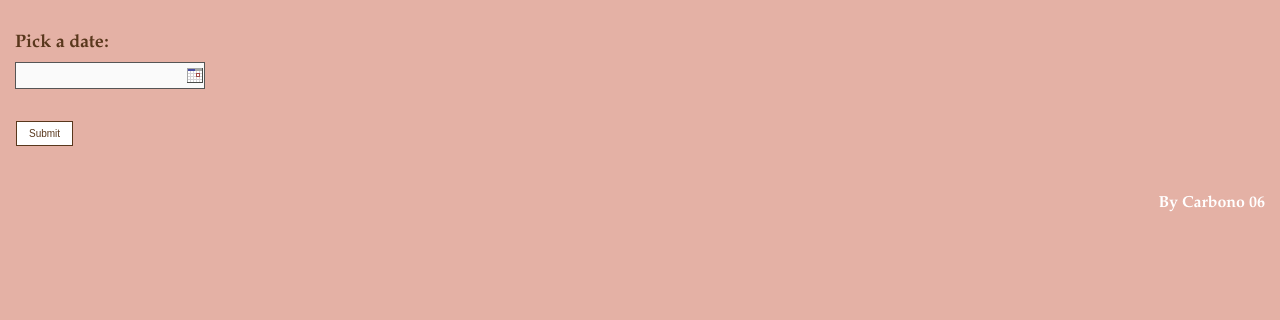
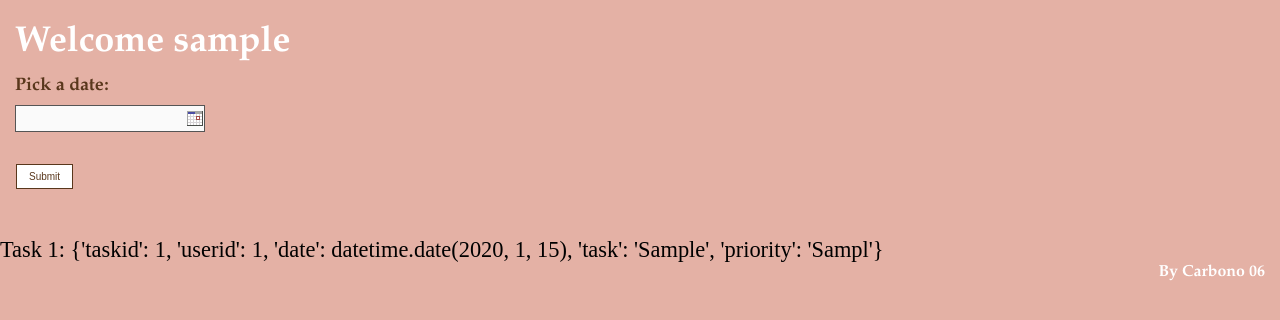
Before and after one commit to DAP-web/Carbono, a Flask app: page /calendar in a window 1280 px wide; the page is wider, and only the part inside the window is pictured. Shown: the part 80-400 px from the top of that part. Run offline with Flask 2, Linux system fonts and the light colour scheme; the visitor is signed in with stand-in values (Sample User, id 1); tables that the repository leaves empty hold one stand-in row (values such as "Sample post"); some libraries are stand-ins or nearby versions.

Commit message:
Mr Worldwide

```diff
--- a/Database SQL/PasswordsUsers.txt
+++ b/Database SQL/PasswordsUsers.txt
@@ -1 +1,2 @@
-BadBunny:	Temudaste
+BadBunny:	Temudaste. Cliente
+Diego:      Timber. Admin
--- a/app.py
+++ b/app.py
@@ -3,6 +3,7 @@
 import bcrypt
 import requests
 from logic.userLogic import UserLogic
+from logic.tasksLogic import TaskLogic
 
 app = Flask(__name__)
 cors = CORS(app)
@@ -48,13 +49,34 @@
                     session["login_user_email"] = email
                     session["login_user_name"] = userDict["username"]
                     session["loggedIn"] = True
-                    return redirect("dashboard")
+                    print(userDict["admin"])
+                    if userDict["admin"] == 0:
+                        print("cliente -> calendar")
+                        return redirect("calendar")
+                    elif userDict["admin"] == 1:
+                        print("admin -> dashboard")
+                        return redirect("dashboard")
+                    else:
+                        print("Algo anda mal papi!")
+                        return redirect("dashboard")
                 else:
                     return redirect("login")
             else:
                 return redirect("login")
         else:
             return redirect("login")
+
+@app.route("/logout")
+def logout():
+    if session.get("loggedIn"):
+        session.pop("login_user_id")
+        session.pop("login_user_email")
+        session.pop("login_user_name")
+        session.pop("loggedIn")
+        print("Session removed!")
+        return redirect("login")
+    else:
+        return redirect("login")
 
 @app.route("/registration", methods=["GET", "POST"])
 def registration():
@@ -96,7 +118,19 @@
 
 @app.route("/calendar")
 def calendar():
-    return render_template("calendar.html")
+    if session.get("loggedIn"):
+        logic = TaskLogic()
+
+        print("Found a session!")
+        userid = session.get("login_user_id")
+        username = session.get("login_user_name")
+
+        usersTasks = logic.getAllTasksByUser(userid)
+
+        return render_template("calendar.html", userid=userid, username=username, tasks = usersTasks)
+    else:
+        print("Didn't find a session. Redirecting to Login!")
+        return redirect("login")
 
 @app.route("/todolist")
 def todolist():
--- a/logic/tasksLogic.py
+++ b/logic/tasksLogic.py
@@ -3,6 +3,12 @@
 class TaskLogic(PybaLogic):
     def __init__(self):
         super().__init__()
+
+    def getAllTasksByUser(self, userid):
+        database = self.createDatabaseObj()
+        sql = f"select * from carbonodb.tasks where userid={userid};"
+        result = database.executeQuery(sql)
+        return result
 
     def getTaskById(self, taskid):
         database = self.createDatabaseObj()
@@ -10,38 +16,41 @@
         result = database.executeQuery(sql)
         return result
 
-    def insertTask(self, userid, date, task, priority):
+    def insertTask(self, userid, date, task, priority, estado):
         database = self.databaseObj
-        user = {
-            "userid":userid,
-            "date":date,
-            "task":task,
-            "priority":priority
+        tasks = {
+            "userid": userid,
+            "date": date,
+            "task": task,
+            "priority": priority,
+            "estado": estado
         }
         sql = (
             f"""
-                INSERT INTO `carbonodb`.`tasks` (`userid`, `date`, `task`, `priority`)
+                INSERT INTO `carbonodb`.`tasks` (`userid`, `date`, `task`, `priority`, `estado`)
                 VALUES
-                ('{tasks["userid"]}', '{tasks["date"]}', '{tasks["task"]}', '{tasks["priority"]}');
+                ('{tasks["userid"]}',
+                '{tasks["date"]}',
+                '{tasks["task"]}',
+                '{tasks["priority"]}',
+                '{tasks["estado"]}');
             """
         )
         rows = database.executeNonQueryRows(sql)
         return rows
 
-
-    def updateTask(self, taskid, tasks):
+    def updateTask(self, taskid, nuevoEstado):
         database = self.createDatabaseObj()
         sql = (
-            f"UPDATE `carbonodb`.`tasks` "
-            + f"SET `userid` = '{tasks['userid']}', `date` = '{tasks['date']}', "
-            + f"`task` = {tasks['task']}, `priority` = {tasks['priority']} "
-            + f"WHERE `taskid` = {taskid};"
+            f"""
+            UPDATE `carbonodb`.`tasks` SET `estado` = '{nuevoEstado}' WHERE `taskid` = '{taskid}';
+            """
         )
         rows = database.executeNonQueryRows(sql)
         return rows
 
-    def deleteTask(self, taskid):
-        database = self.createDatabaseObj()
-        sql = f"delete from tasks where taskid={taskid};"
-        rows = database.executeNonQueryRows(sql)
-        return rows
+    # def deleteTask(self, taskid):
+    #     database = self.createDatabaseObj()
+    #     sql = f"delete from tasks where taskid={taskid};"
+    #     rows = database.executeNonQueryRows(sql)
+    #     return rows
--- /dev/null
+++ b/static/scriptCalendar.js
@@ -0,0 +1,95 @@
+"use strict";
+
+var monthsArr, userGlobal = "", emailGlobal = "", dateGlobal = "", rolGlobal = "";
+
+monthsArr = [
+    "January",
+    "February",
+    "March",
+    "April",
+    "May",
+    "June",
+    "July",
+    "August",
+    "September",
+    "October",
+    "November",
+    "December"
+];
+
+//Funcion que ensenha el titulo del mes y anho que se escoja
+function selectMonth() {
+    let strDate = "", dateArr = [], strMonth = "";
+
+    strDate = document.getElementById("inputDate").value;
+    dateArr = strDate.split("/");
+    strMonth = monthsArr[parseInt(dateArr[0]) - 1];
+    strDate = strMonth.concat("/", dateArr[1], "/", dateArr[2]);
+    document.getElementById("boxMesIterativo").style.display = "block";
+    document.getElementById("addElement").style.display = "block";
+    document.getElementById("mesIterativo").innerHTML = strDate;
+    dateGlobal = strDate;
+
+    cleanListToDo();
+    cleanValues("inputDate");
+
+    if (rolGlobal === "admin") {
+        listUsersTask()
+    }
+}
+
+//Limpia la caja del input
+function cleanValues(pID) {
+    document.getElementById(pID).value = "";
+}
+
+function cleanListToDo() {
+    let list, listLength = 0, i = 0;
+
+    list = document.getElementById("lista");
+    listLength = list.childNodes.length;
+
+    while (i < listLength) {
+        list.removeChild(list.childNodes[0]);
+        i++;
+    }
+}
+
+
+//Navbar to the right START***********************
+// Function expression to select elements `
+
+const selectElement = (s) => document.querySelector(s);
+const navLinks = document.querySelectorAll(".nav-link");
+
+selectElement(".burger-menu-icon").addEventListener("click", () => {
+    selectElement(".nav-list").classList.toggle("active");
+    selectElement(".burger-menu-icon").classList.toggle("toggle")
+
+    navLinks.forEach((link, index) => {
+        if (link.style.animation) {
+            link.style.animation = ""
+        } else {
+            link.style.animation = `navLinkAnimate 0.5s ease forwards ${index / 7 + 0.5}s`
+            console.log(index / 7 + 0.5)
+        }
+    })
+});
+
+navLinks.forEach(link => {
+    link.addEventListener("click", () => {
+        selectElement(".nav-list").classList.toggle("active");
+        selectElement(".burger-menu-icon").classList.toggle("toggle");
+
+        navLinks.forEach((link, index) => {
+            if (link.style.animation) {
+                link.style.animation = ""
+            } else {
+                link.style.animation = `navLinkAnimate 0.5s ease forwards ${index / 7 + 0.5}s`
+                console.log(index / 7 + 0.5)
+            }
+        })
+    })
+})
+
+//Navbar to the right END*************************
--- a/static/styleCalendar.css
+++ b/static/styleCalendar.css
@@ -2,10 +2,6 @@
 #inputDate {
     background-color: rgb(250, 250, 250);
     text-align: right;
-}
-
-#saludo {
-    display: none;
 }
 
 /*Div que contiene a la fecha iterativa JS*/
@@ -55,6 +51,10 @@
     font-size: large;
 }
 
+input#inputDate {
+    padding-right: 20px;
+}
+
 input[type="text"] {
   width: 15%;
   padding: 5px 5px;
@@ -63,6 +63,7 @@
   border: 1px solid #555;
   outline: none;
 }
+
 input[type="text"]:focus {
   background-color:#59371c;
 }
--- a/templates/calendar.html
+++ b/templates/calendar.html
@@ -1,5 +1,6 @@
 <!DOCTYPE html PUBLIC "-//W3C//DTD XHTML 1.0 Strict//EN" "http://www.w3.org/TR/xhtml1/DTD/xhtml1-strict.dtd">
 <html xmlns="http://www.w3.org/1999/xhtml">
+
 <head>
 	<meta http-equiv="Content-Type" content="application/xhtml+xml; charset=utf-8" />
 	<title>Calendar</title>
@@ -11,6 +12,7 @@
 	<link rel="shortcut icon" href="/static/images/calendarImageLogo.png" />
 
 </head>
+
 <body>
 	<header>
 		<div class="container">
@@ -32,7 +34,7 @@
 						<a href="" class="nav-link" id="emailNavBar">E-mail</a>
 					</li>
 					<li class="nav-item">
-					<a href="/login" onclick="logOfSession()" class="nav-link">Log off</a>
+						<a href="{{url_for('logout')}}" class="nav-link">Log off</a>
 					</li>
 					<li class="nav-item">
 						<a href="" target="_blank" class="nav-link">
@@ -61,14 +63,14 @@
 	<br>
 
 	<div class="saludando">
-	<h2 id="saludo"></h2>
+		<h2 id="saludo">Welcome {{username}}</h2>
 	</div>
 
 	<div class="inputDate">
 		<label for="inputDate">Pick a date:</label><br>
 		<div><input type="text" name="date" class="tcal" value="" id="inputDate" autocomplete="off" /></div>
 		<br>
-	<button class= "button" onclick="selectMonth()">Submit</button>
+		<button class="button" onclick="selectMonth()">Submit</button>
 	</div>
 
 	<div id="boxMesIterativo">
@@ -98,9 +100,17 @@
 	<br>
 	<!-- Aqui ira la lista todo con el w3includes -->
 	<div class="containerToDo">
-	<div style="display: none;" id="listToDo" name="w3includes"
-	  w3-include-html="/todolist"></div>
+		<div style="display: none;" id="listToDo" name="w3includes" w3-include-html="/todolist"></div>
 
+	</div>
+
+	<div class="prueba">
+		{# Probando el diccionario de las tasks #}
+		{% for task in tasks %}
+		{%set i = 1 %}
+		<p>Task {{i}}: {{task}}</p>
+		{%set i=i + 1%}
+		{% endfor %}
 	</div>
 
 	<footer>
@@ -112,4 +122,5 @@
 	<script src="/static/scriptCalendar.js"></script>
 
 </body>
+
 </html>
```
Also changed, not shown: templates/dashboard.html (+6 -5 lines). Lines whose indentation alone changed are shown as unchanged.
